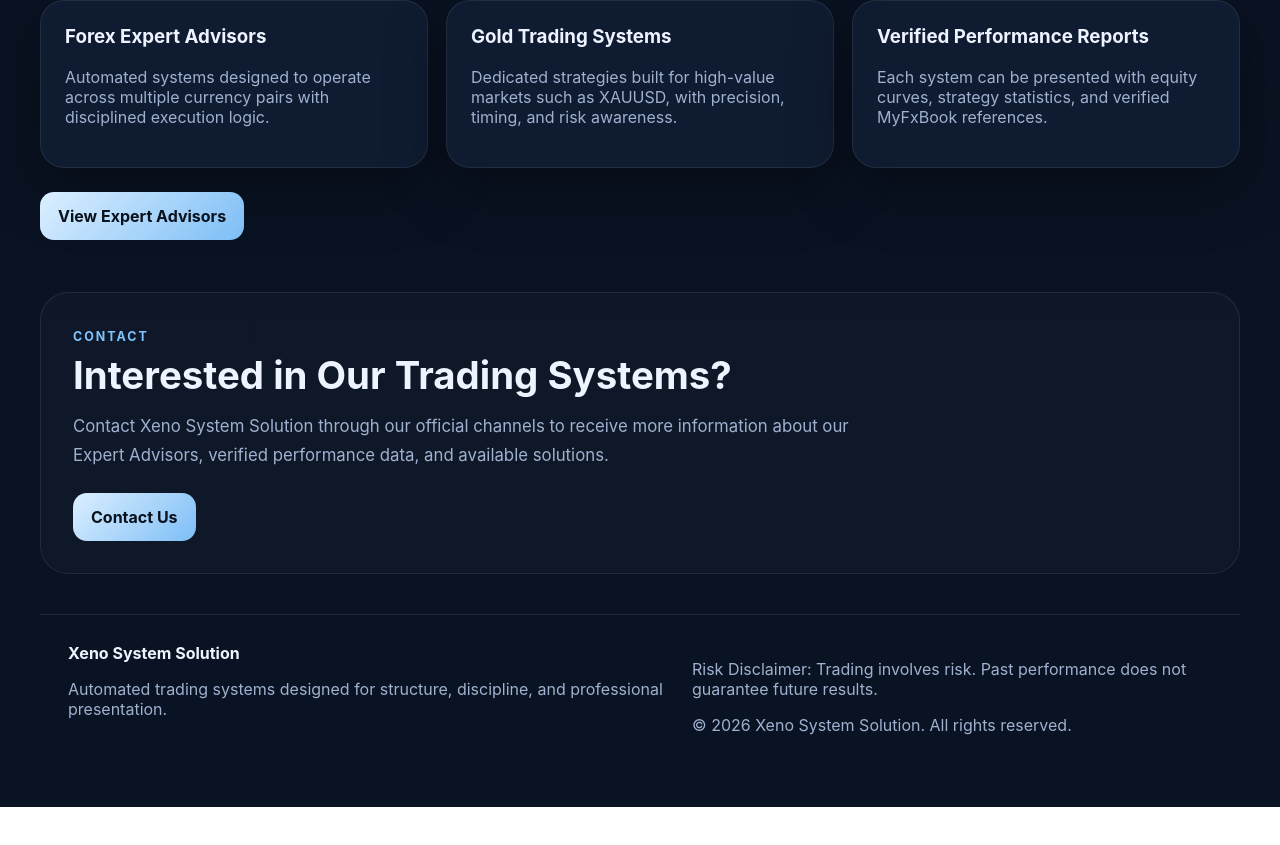
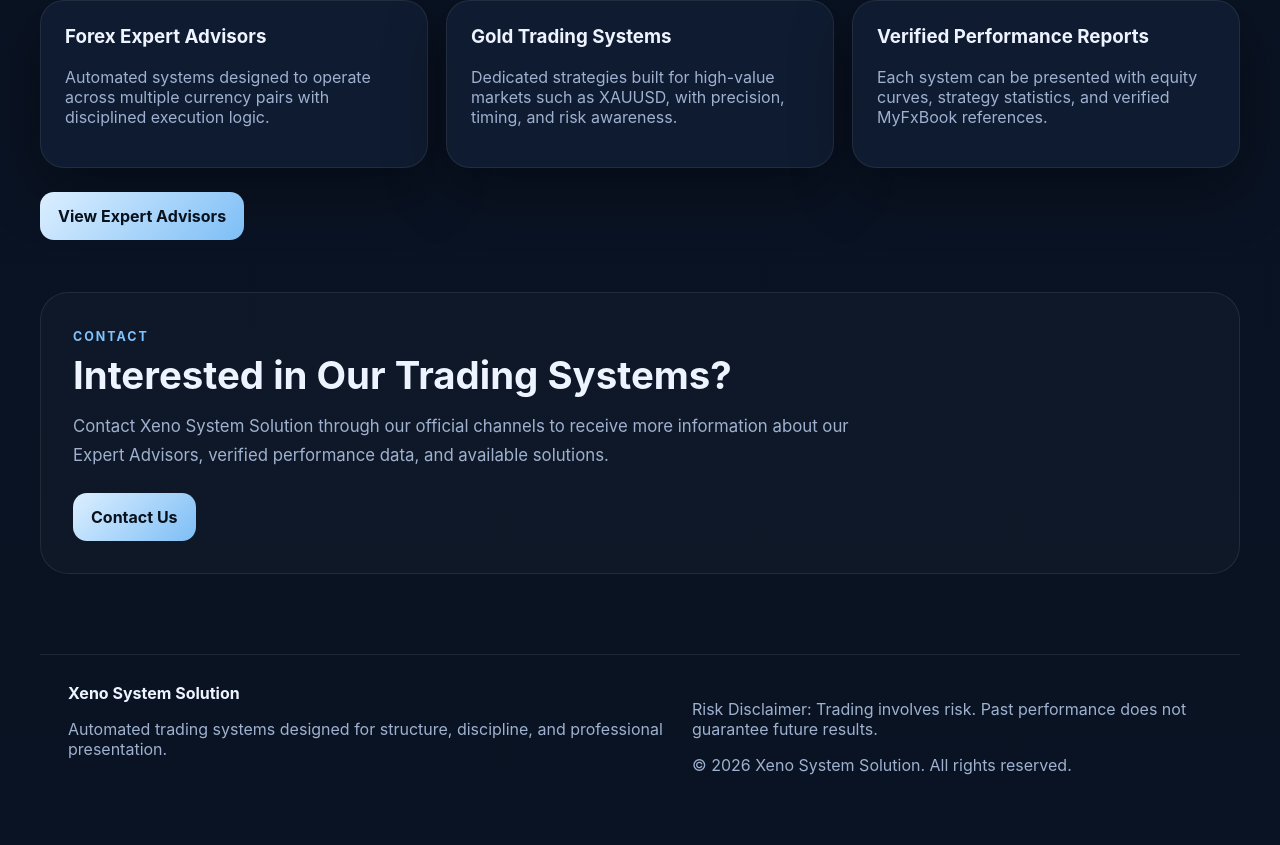
Before and after one commit to giovannimaccioni1989-byte/xeno-system-solution, a React (Vite) app: page / in a window 1280 px wide. Shown: the part 4582-5427 px from the top of the page. Before the commit the page ends 5389 px from the top, so only its background shows below. Built offline with nearby package versions, Linux system fonts and the light colour scheme.

Commit message:
Update styles.css

```diff
--- a/src/styles.css
+++ b/src/styles.css
@@ -448,7 +448,7 @@
 }
 
 .footer {
-  margin: 40px 0 28px;
+  margin: 80px 0 28px;
   padding: 28px;
   border-top: 1px solid var(--line);
   display: flex;
```
